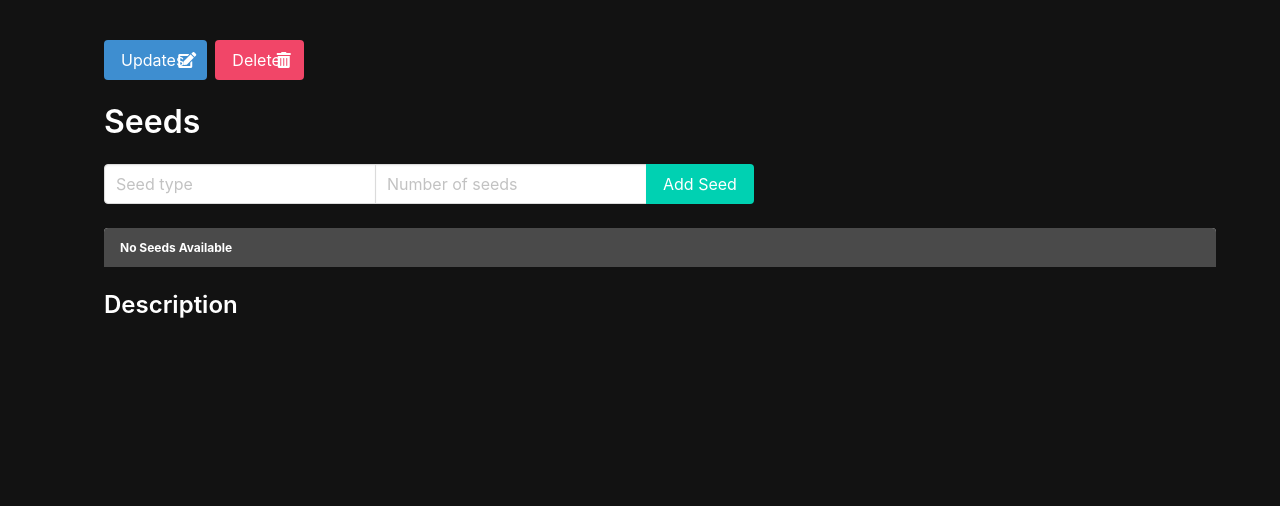
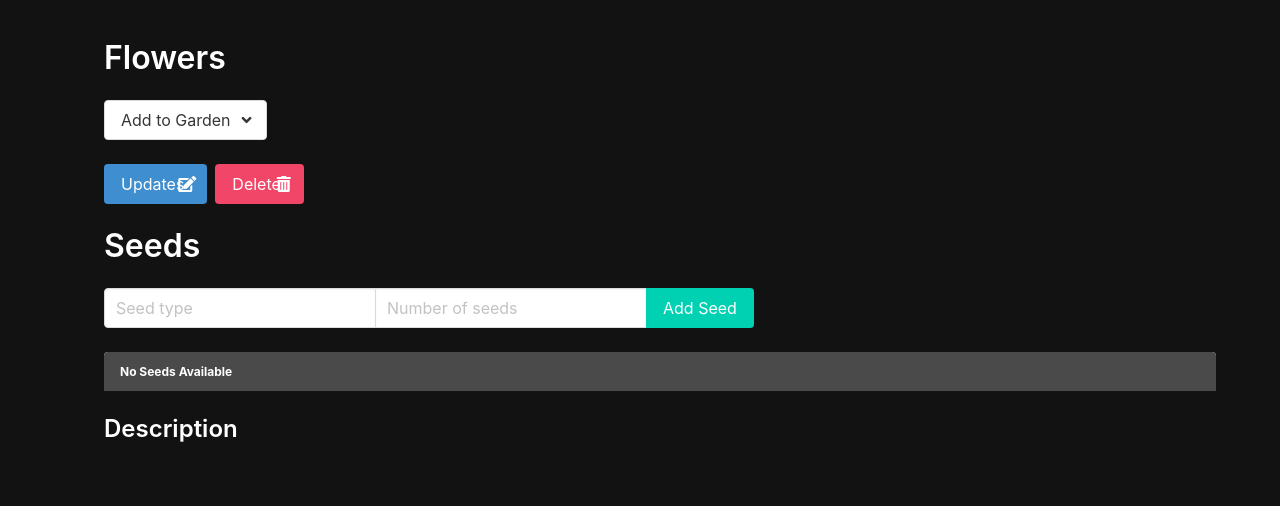
Before and after one commit to SaidNivek/flowers_django, a Django app: template main_app/templates/flower_detail.html in a window 1280 px wide. Shown: the part 552-1058 px from the top of the page. Before the commit the page ends 870 px from the top, so only its background shows below. Run offline with Django 4.2, Linux system fonts and the light colour scheme; the template is opened without the code that fills it, so the values that code supplies are empty.

Commit message:
Add dropdown to add a flower to a garden from flower detail page

```diff
--- a/main_app/static/scripts/main.js
+++ b/main_app/static/scripts/main.js
@@ -3,3 +3,7 @@ $(".navbar-burger").click(function () {
     $(".navbar-burger").toggleClass("is-active");
     $(".navbar-menu").toggleClass("is-active");
   });
+
+  $(".dropdown").click(function (event) {
+    $(this).toggleClass("is-active");
+  });
--- a/main_app/templates/flower_detail.html
+++ b/main_app/templates/flower_detail.html
@@ -7,6 +7,43 @@
     <h1 class="title">{{flower.name}}</h1>
 </div>
 <div class="detail__container">
+
+    <div class="detail__songs mb-5">
+
+        <h3 class="title is-3">Flowers</h3>
+        <span>
+          <div class="dropdown">
+            <div class="dropdown-trigger">
+              <button
+                class="button"
+                aria-haspopup="true"
+                aria-controls="dropdown-menu"
+              >
+                <span>Add to Garden</span>
+                <span class="icon is-small">
+                  <i class="fas fa-angle-down" aria-hidden="true"></i>
+                </span>
+              </button>
+            </div>
+            <div class="dropdown-menu" id="dropdown-menu" role="menu">
+              <div class="dropdown-content">
+                {% for garden in gardens %}
+            <!-- each garden becomes a drop
+            down item with the ids needed to add to the join table  -->
+                <a
+                  href="{% url 'garden_flower_assoc' garden.pk flower.pk %}?assoc=add"
+                  class="dropdown-item"
+                >
+                  {{garden.garden_name}}
+                </a>
+                {% endfor %}
+              </div>
+            </div>
+          </div>
+        </span>
+
+
+    </div>
     <div class="buttons">
         <a href="{% url 'flower_update' flower.pk %}" class="button is-info"> Updates
             <span class="icon">
```
